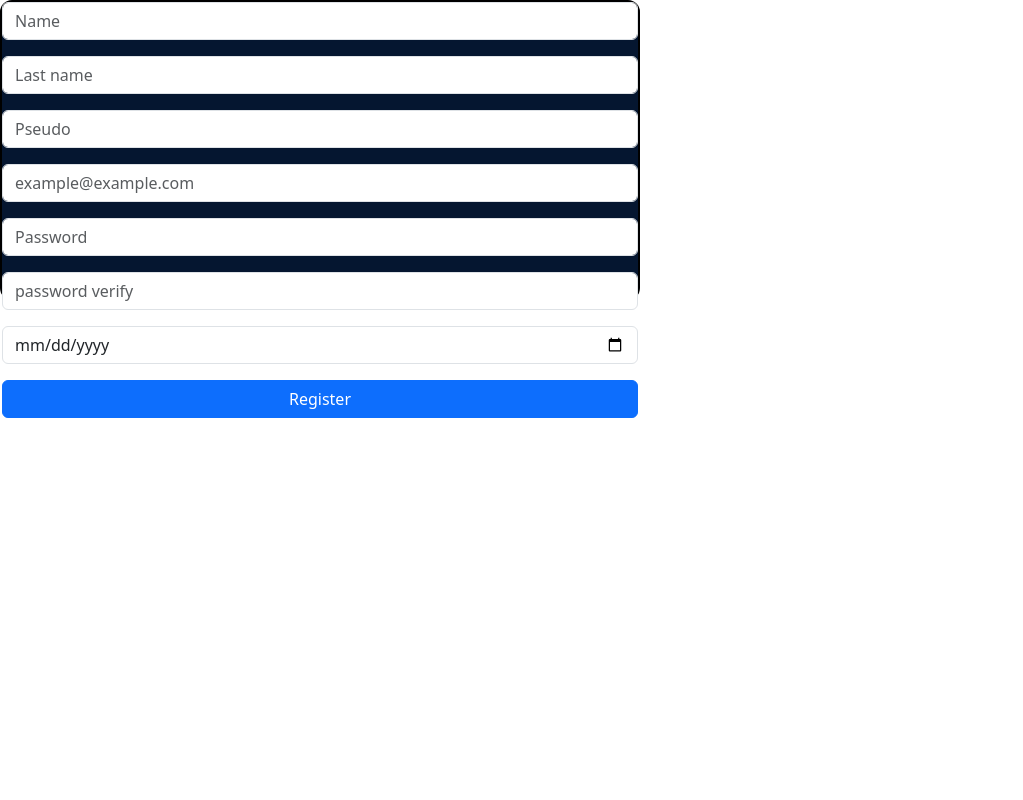
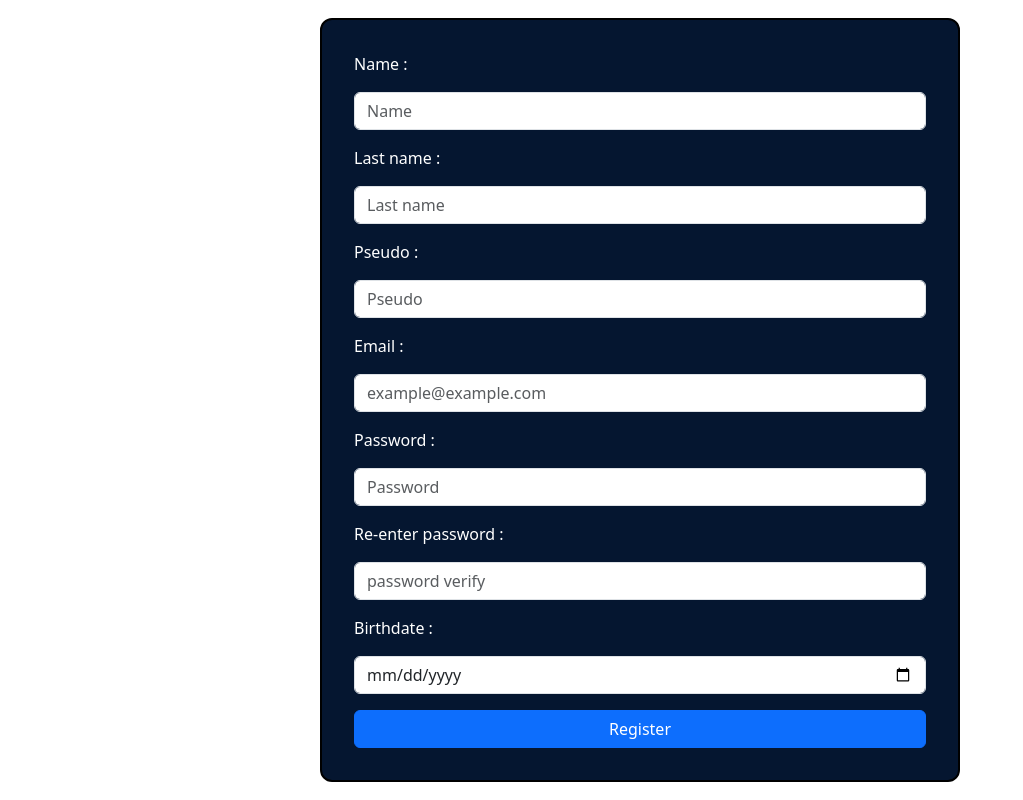
Before and after one commit to ChevalierGnongnon/Transcendance, a React (Vite) app in the folder srcs/frontend/: page / in a window 1280 px wide. Shown: the whole page, without its empty margins (0-1023 px from the left). Built offline with nearby package versions, Linux system fonts and the light colour scheme.

Commit message:
Corrections on register form

```diff
--- a/srcs/frontend/src/register/register.jsx
+++ b/srcs/frontend/src/register/register.jsx
@@ -17,16 +17,25 @@ function Register(){
 	}
 
 	return (
+		<div className="d-flex justify-content-center align-items-center min-vh-100">
 			<form className="register-form d-flex flex-column gap-3" onSubmit={manageSubmit} >
+				<span className="register-text">Name : </span>
 				<input type="text" name="name" value={name} placeholder="Name" className="form-control register-input"   onChange={(e) => setName(e.target.value)}/>
+				<span className="register-text">Last name : </span>
 				<input type="text" name="last_name" value={last_name} placeholder="Last name" className="form-control register-input"   onChange={(e) => setLastName(e.target.value)}/>
+				<span className="register-text">Pseudo :</span>
 				<input type="text" name="pseudo" value={pseudo} placeholder="Pseudo" className="form-control register-input"   onChange={(e) => setPseudo(e.target.value)}/>
+				<span className="register-text">Email :</span>
 				<input type="email" name="email" value={email} placeholder="example@example.com" className="form-control register-input" onChange={(e) => setEmail(e.target.value)}/>
+				<span className="register-text">Password :</span>
 				<input type="password" name="password" value={password} placeholder="Password" className="form-control register-input" onChange={(e) => setPassword(e.target.value)}/>
+				<span className="register-text">Re-enter password :</span>
 				<input type="password" name="password_verify" value={passwordVerify} placeholder="password verify" className="form-control register-input" onChange={(e) => setPasswordVerify(e.target.value)}/>
+				<span className="register-text">Birthdate :</span>
 				<input type="date" name="birthdate" value={birthdate} className="form-control register-input" onChange={(e) => setBirthDate(e.target.value)}/>
 				<button type="submit" className="btn btn-primary register-button">Register</button>
 			</form>
+		</div>
 	);
 }
 export default Register;
--- a/srcs/frontend/src/register/register.scss
+++ b/srcs/frontend/src/register/register.scss
@@ -3,7 +3,11 @@
 .register-form{
 	background-color:	$background-common-color;
 	width:				50%;
-	height:				300px;
+	padding:			2rem;
 	border-radius:		12px;
 	border:				2px solid black;
 }
+
+.register-text{
+	color:white;
+}
```
Lines whose indentation alone changed are shown as unchanged.
